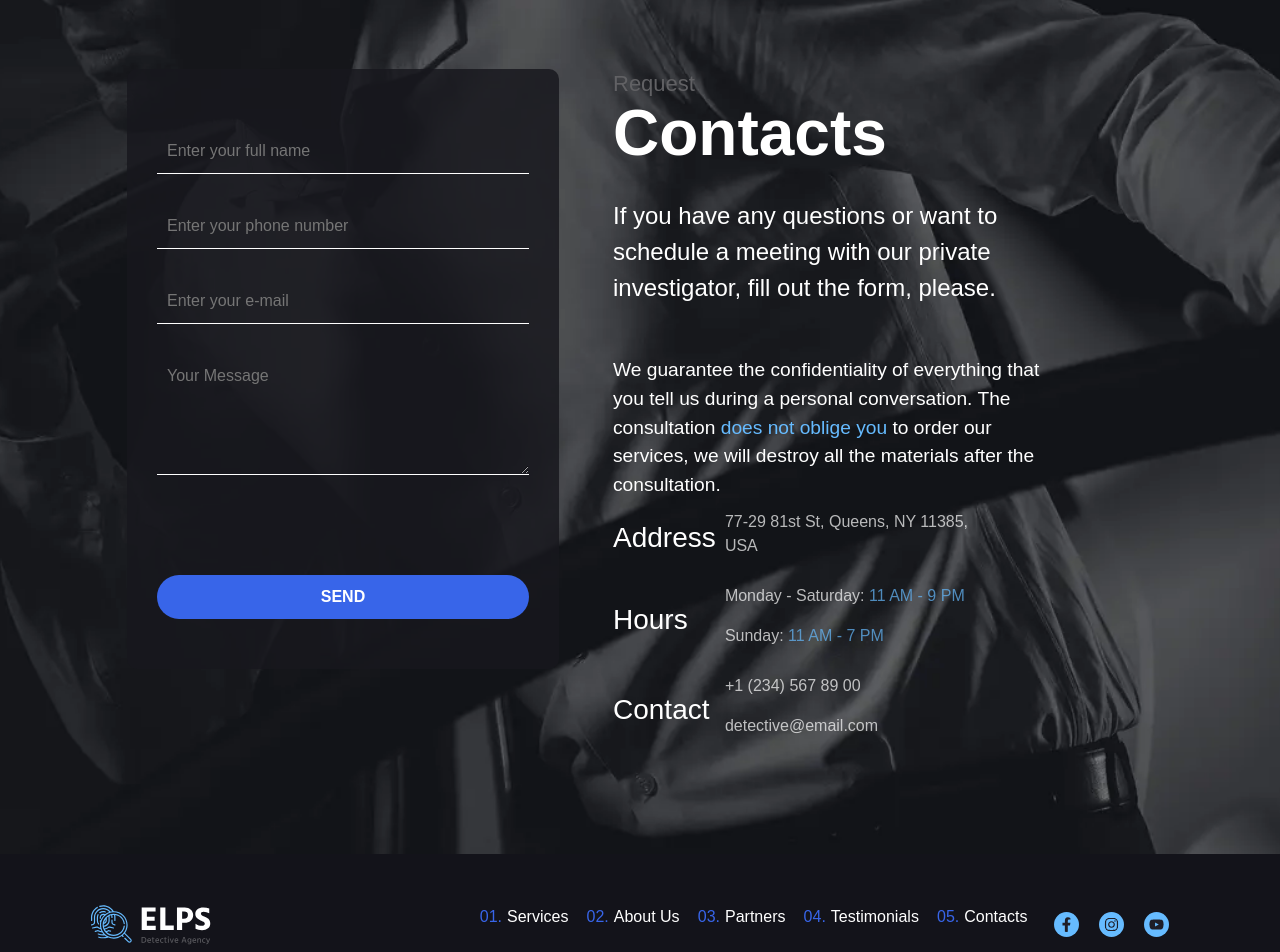
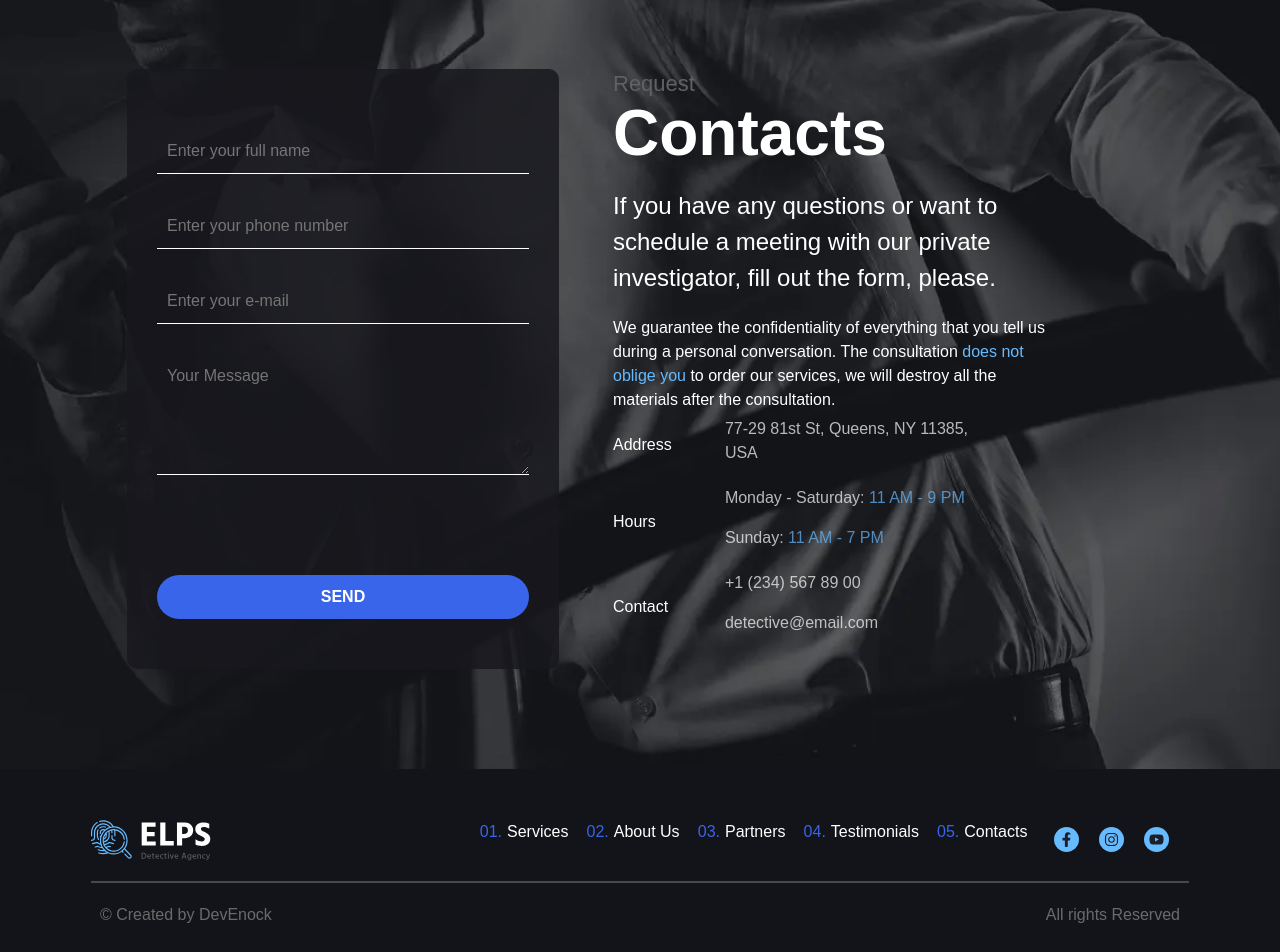
Before and after one commit to Trend20/Detective-Agency, a React (Create React App) app: page / in a window 1280 px wide. Shown: the part 5894-6846 px from the top of the page. Built offline with nearby package versions, Linux system fonts and the light colour scheme; a web font is replaced by a local one.

Commit message:
contact section fix

```diff
--- a/src/components/Contacts/Contacts.css
+++ b/src/components/Contacts/Contacts.css
@@ -67,16 +67,6 @@
   width: 50%;
 }
 
-/* p,
-h3,
-h1,
-span,
-div,
-strong,
-form{
-  background-color: transparent !important;
-} */
-
 p{
   font-size: 1rem !important;
   background-color: transparent !important;
@@ -94,15 +84,15 @@ p{
 
 .top{
   color: #fff;
-  margin-top: 20px;
+  margin-top: 10px;
   font-size: 1.5rem;
   width: 80%;
   font-weight: 300;
 }
 
 #main{
-  margin-top: 50px !important;
-  font-size: 1.2rem;
+  margin-top: 20px !important;
+  font-size: 1rem;
   width: 80%;
   font-weight: 100 !important;
 }
@@ -123,25 +113,29 @@ strong{
 .detail{
   display: flex;
   align-items: center;
-  margin-top: 10px;
+  margin-top: 5px !important;
   width: 70%;
   background-color: transparent !important;
 }
 
 .detail h3{
   color: #fff;
+  font-size: 1rem;
   width: 30%;
   background-color: transparent !important;
+  margin-top: 0px !important;
 }
 
 .detail span{
   width: 70%;
+  margin-top: 0px !important;
 }
 
 .detail span p{
   color: #fff;
   opacity: .7;
   font-weight: 300;
+  margin-top: 0px !important;
 }
 
 
```
